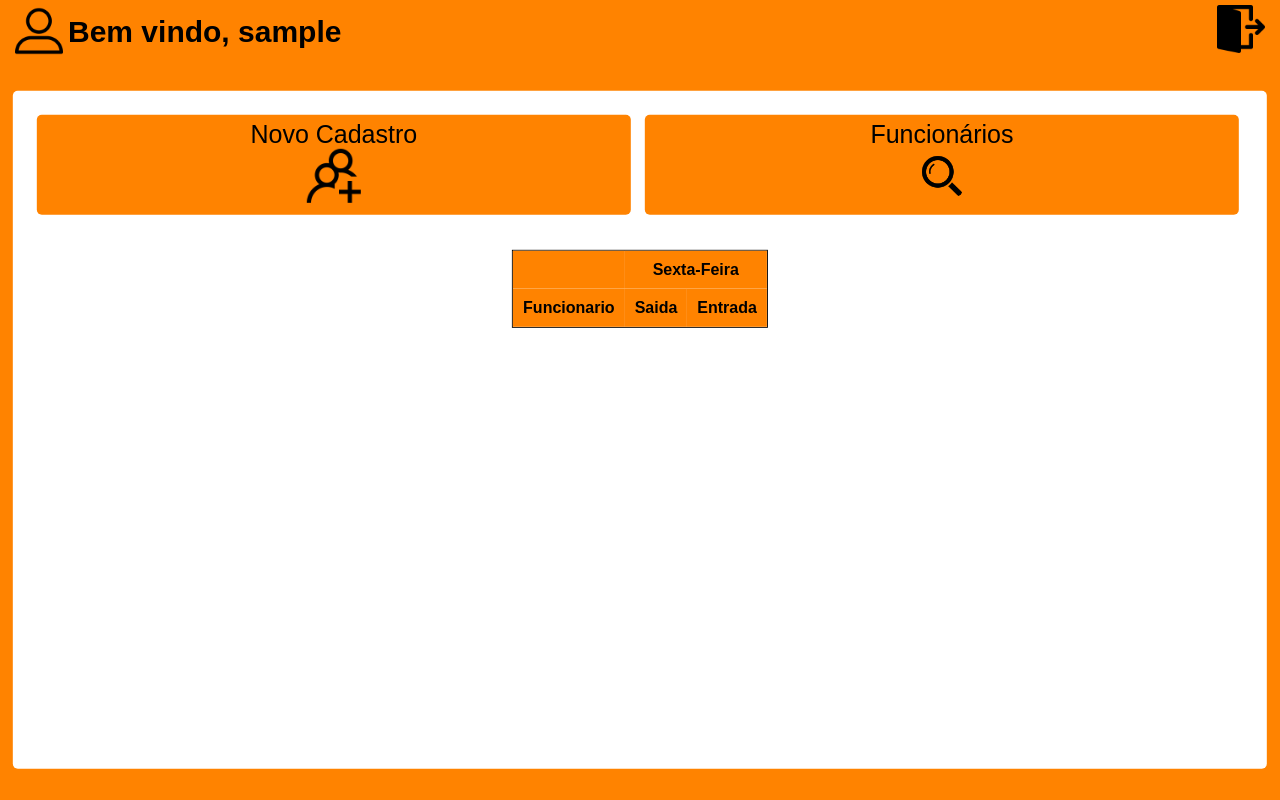
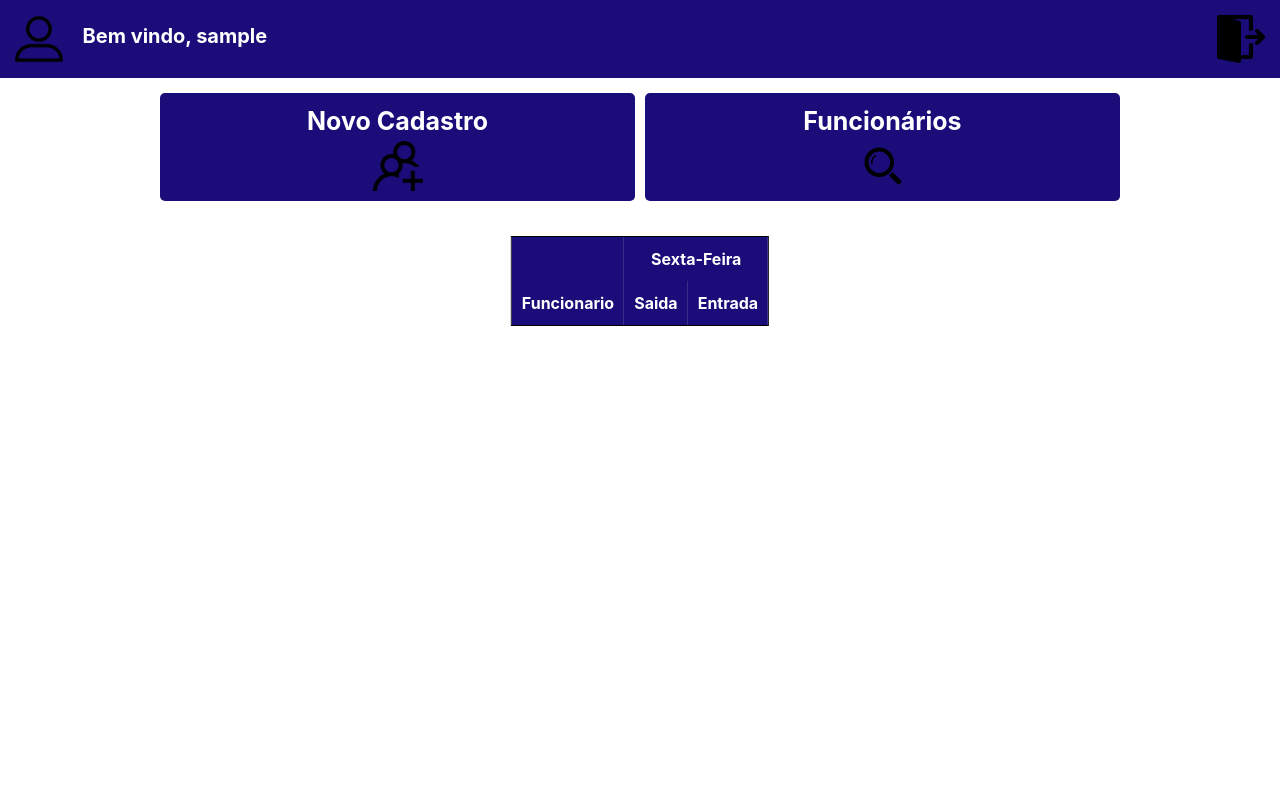
Before and after one commit to Psykka/SFA, a PHP site: page /menu.php in a window 1280 px wide. Run offline with PHP 8.4, Linux system fonts and the light colour scheme; the visitor is signed in with stand-in values (Sample User, id 1); data that the repository does not hold is empty.

Commit message:
New colors and layout + Add Bootstrap 😂👌

```diff
--- a/site/css/style.css
+++ b/site/css/style.css
@@ -1,51 +1,36 @@
 body {
-    background-color: #FF8300;
+    background-color: #1A0D7A;
     font-family: sans-serif;
-    margin: 0;
-    padding: 0;
 }
 
 .container {
-    background-color: #FFF;
-    position: absolute;
-    top: 50%;
-    left: 50%;
-    width: 95%;
-    transform: translate(-50%, -50%);
-    height: 80%;
-    min-height: fit-content;
-    border-radius: 5px;
-    padding: 1.5%;
-    margin-top: 30px;
+    padding: 10px;
+    min-height: 100%;
 }
 
 header {
-    display: flex;
-    flex-direction: row;
     align-items: center;
-    justify-content: space-between;
+    background-color: #1A0D7A;
 }
 
-header label {
-    position: relative;
-    width: 100%;
-    font-size: 30px;
+header strong{
+    font-size: 20px;
     font-weight: bold;
-    float: right;
     margin-right: auto;
-    margin-top: 7px;
+    color: #FFF;
 }
 
 header img {
-    position: relative;
     height: 3rem;
-    margin-top: 5px;
-    margin-left: 15px;
-    margin-right: 5px;
+    margin: 15px;
 }
 
-header .logout {
-    margin-right: 15px;
+header a, header a:hover{
+    text-decoration: none;
+}
+
+header h1 {
+    color: #FFF;
 }
 
 /*
@@ -128,40 +114,39 @@ header .logout {
 */
 
 .item-menu {
-    display: inline-block;
-    background-color: #FF8300;
-    width: 48%;
-    height: 90px;
+    background-color: #1A0D7A;
+    border-radius: 5px;
+    padding: 10px;
     margin: 5px;
-    border-radius: 5px;
-    padding: 5px;
+    text-align: center;
 }
 
 .item-menu img {
     display: block;
     margin-left: auto;
     margin-right: auto;
-    height: 60%;
+    height: 50px;
 }
 
-.item-menu:hover {
-    background-color: #FFB970;
-    color: #000000;
+.item-menu:hover{
+    background-color: #241592;
+    color: #FFF;
     transition: 0.25s;
 }
 
-.item-menu, a {
+.item-menu:hover a {
+    color: #FFF;
     text-decoration: none;
-    text-align: center;
 }
 
 .item-menu, a:visited {
-    color: #000000;
+    color: #FFF;
 }
 
-.item-menu label {
+.item-menu strong {
     margin-right: auto;
     font-size: 25px;
+    color: #FFF;
 }
 
 .days {
@@ -172,11 +157,7 @@ header .logout {
     transform: translate(-50%);
     display: block;
     margin-top: 30px;
-}
-
-.days table {
-    border-collapse: collapse;
-    border: 0;
+    text-align: center;
 }
 
 .days td, .days th {
@@ -184,7 +165,8 @@ header .logout {
 }
 
 .funcionario th {
-    background-color: #FF8300;
+    background-color: #1A0D7A;
+    color: #FFF;
 }
 
 .days tr {
--- a/site/menu.php
+++ b/site/menu.php
@@ -2,12 +2,16 @@
 <html lang="pt-br">
 <head>
     <meta charset="UTF-8">
+    <meta name="viewport" content="width=device-width, initial-scale=1.0">
     <link rel="stylesheet" href="css/style.css">
     <link rel="shortcut icon" href="assets/Logo2.png" type="image/x-icon">
+    <link rel="stylesheet" href="https://stackpath.bootstrapcdn.com/bootstrap/4.3.1/css/bootstrap.min.css" integrity="sha384-ggOyR0iXCbMQv3Xipma34MD+dH/1fQ784/j6cY/iJTQUOhcWr7x9JvoRxT2MZw1T" crossorigin="anonymous">
+    <script src="https://stackpath.bootstrapcdn.com/bootstrap/4.3.1/js/bootstrap.min.js" integrity="sha384-JjSmVgyd0p3pXB1rRibZUAYoIIy6OrQ6VrjIEaFf/nJGzIxFDsf4x0xIM+B07jRM" crossorigin="anonymous"></script>
     <title>SFA | Menu</title>
 </head>
 <body>
-    <?php        require_once("php/CMS.php");
+    <?php
+        require_once("php/CMS.php");
         $cms = new CMS();
         $db = $cms->conectar();
 
@@ -43,28 +47,35 @@
         }
     ?>
 
-    <header>
+    <header class="d-flex justify-content-between">
+        <div>
             <img src="./assets/user.png">
-        <label>Bem vindo, <?php echo $_SESSION['login_user'] ?></label>
-        <a href="menu.php?logout=true"><img src="./assets/logout.png" class="logout"></a>
+            <strong>Bem vindo, <?php echo $_SESSION['login_user']?></strong>
+        </div>
+        <a href="menu.php?logout=true">
+            <img src="./assets/logout.png">
+        </a>
     </header>
 
     <div class="container">
+        <div class="row justify-content-center">
+            <div class="item-menu col-sm-12 col-md-5">
                 <a href="cadastro_funcionario.php">
-            <div class="item-menu">
-                <label>Novo Cadastro</label>
+                    <strong>Novo Cadastro</strong>
                     <img src="./assets/cadastro.png">
+                </a>
             </div>
+            <div class="item-menu col-sm-12 col-md-5">
+                <a href="funcionarios.php">
+                    <strong>Funcionários</strong>
+                    <img src="./assets/funcionarios.png">
                 </a>
-        <a href="funcionarios.php">
-            <div class="item-menu">
-                <label>Funcionários</label>
-                <img src="./assets/funcionarios.png">
             </div>
-        </a>
-
+        </div>
+        <div class="row">
             <div class="days">
                 <table>
+                    <thead>
                         <tr class="funcionario">
                             <th></th>
                             <?php
@@ -75,12 +86,12 @@
 
                                 echo "<th colspan='2'>$dia</th>"
                             ?>
-
                         </tr>
                         <tr class="funcionario">
                             <th>Funcionario</th>
                             <th>Saida</th><th>Entrada</th>
                         </tr>
+                    <thead>
                     <tr>
                         <?php
                             foreach($rows as $funcionario){
@@ -93,5 +104,6 @@
                 </table>
             </div>
         </div>
+    </div>
 </body>
 </html>
```
Also changed, not shown: other parts of site/css/style.css (+42 -47 lines), site/cadastro_funcionario.php (+19 -8 lines), site/funcionarios.php (+24 -6 lines), site/index.php (+4 -3 lines), site/sessao.php (+8 -1 lines), paleta de cores.png. Lines whose indentation alone changed are shown as unchanged.
